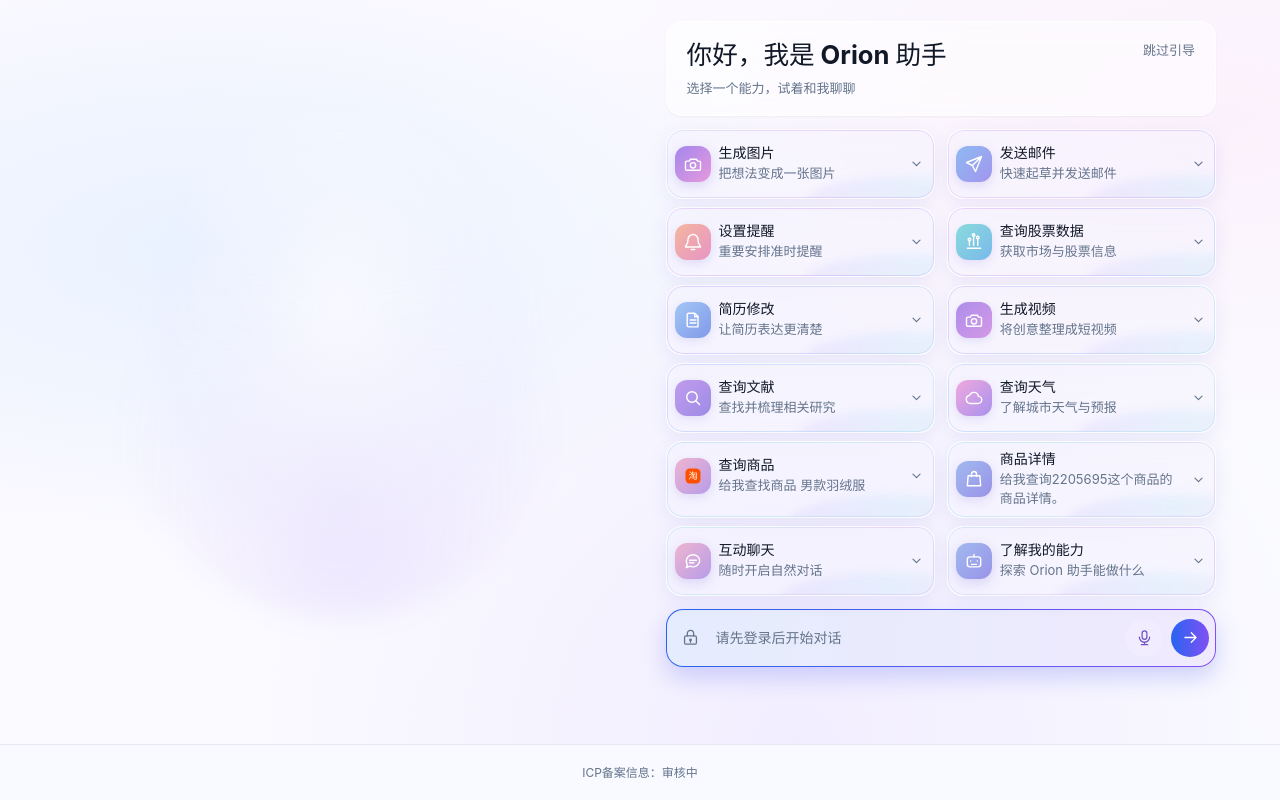
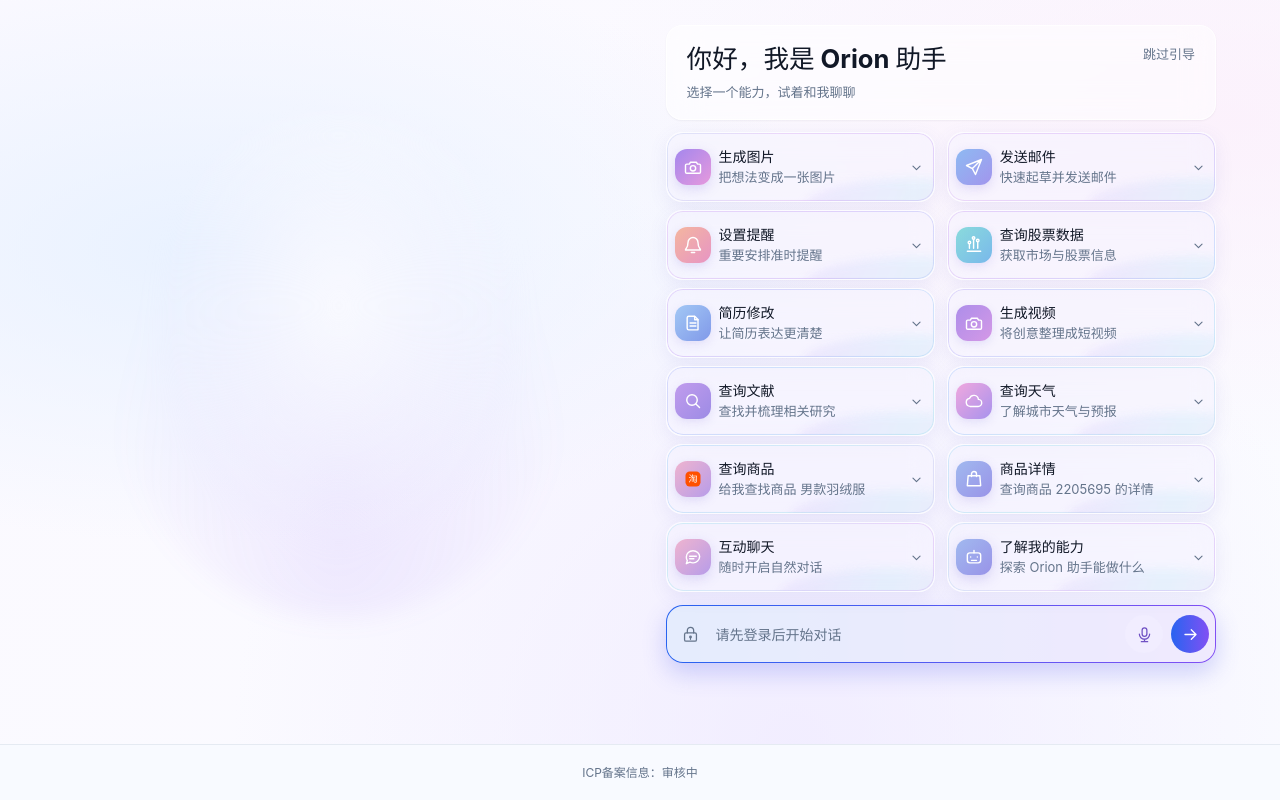
Before and after one commit to zt20001126/OrionAI, a React (Vite) app in the folder frontend/: page /login in a window 1280 px wide. Shown: the part 940-1740 px from the top of the page. Built offline with nearby package versions, Linux system fonts and the light colour scheme; no server answers.

Commit message:
feat:优化提示词气泡

```diff
--- a/frontend/src/features/auth/components/AuthAssistantShowcase.tsx
+++ b/frontend/src/features/auth/components/AuthAssistantShowcase.tsx
@@ -86,8 +86,8 @@ const assistantFeatures: AssistantFeature[] = [
   {
     id: "product-detail",
     title: "商品详情",
-    description: "给我查询2205695这个商品的商品详情。",
-    example: "给我查询2205695这个商品的商品详情。",
+    description: "查询商品 2205695 的详情",
+    example: "查询商品 2205695 的详情",
     icon: "package",
   },
   {
--- a/frontend/src/features/digital-human/components/DigitalHumanWelcome.tsx
+++ b/frontend/src/features/digital-human/components/DigitalHumanWelcome.tsx
@@ -12,7 +12,7 @@ const suggestions: { title: string; prompt: string; icon: PlatformIconName }[] =
   { title: "查询文献", prompt: "帮我查找关于目标检测的文献", icon: "search" },
   { title: "查询天气", prompt: "帮我查一下北京今天的天气", icon: "cloud" },
   { title: "查询商品", prompt: "给我查找商品 男款羽绒服", icon: "taobao" },
-  { title: "商品详情", prompt: "给我查询2205695这个商品的商品详情。", icon: "package" },
+  { title: "商品详情", prompt: "查询商品 2205695 的详情", icon: "package" },
   { title: "互动聊天", prompt: "陪我聊聊天", icon: "message" },
   { title: "了解我的能力", prompt: "你都有哪些能力？", icon: "assistant" },
 ];
--- a/frontend/src/i18n/messages.ts
+++ b/frontend/src/i18n/messages.ts
@@ -47,7 +47,7 @@ const catalogs: Record<string, MessageMap> = {
     查询商品: "Search products",
     "给我查找商品 男款羽绒服": "Find men's down jackets",
     商品详情: "Product details",
-    "给我查询2205695这个商品的商品详情。": "Show me the details for product 2205695",
+    "查询商品 2205695 的详情": "Show me details for product 2205695",
     随时开启自然对话: "Start a natural conversation anytime",
     和我聊聊最近的学习计划: "Talk with me about my recent study plan",
     "探索 Orion 助手能做什么": "Explore what Orion Assistant can do",
```
